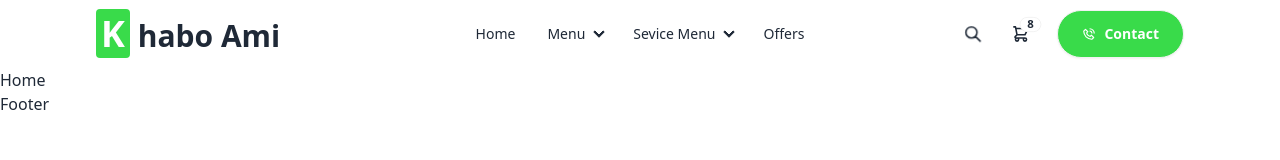
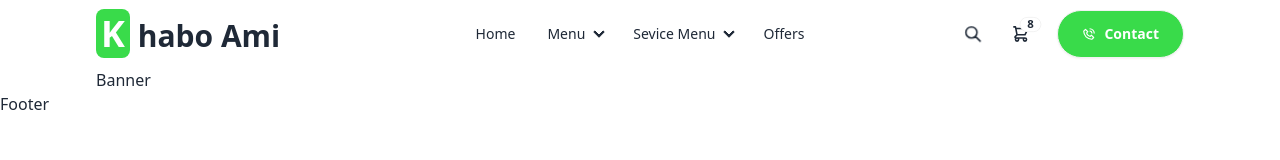
Before and after one commit to Akib-Raihan-4/Food-App-MERN, a React (Vite) app in the folder khabo-ami/: page / in a window 1280 px wide. Shown: the top 160 px of the page. Built offline with nearby package versions, Linux system fonts and the light colour scheme.

Commit message:
use custom css using "@apply" on App.css

```diff
--- a/khabo-ami/src/App.css
+++ b/khabo-ami/src/App.css
@@ -3,3 +3,7 @@
 /* body{
   font-family: 'Inter',sans-serif;
 } */
+
+.section-container{
+  @apply max-w-screen-2xl container mx-auto xl:px-24 px-4;
+}
--- /dev/null
+++ b/khabo-ami/src/components/Banner.jsx
@@ -0,0 +1,11 @@
+import React from 'react'
+
+const Banner = () => {
+  return (
+    <div className='section-container'>
+      Banner
+    </div>
+  )
+}
+
+export default Banner
--- a/khabo-ami/src/components/Navbar.jsx
+++ b/khabo-ami/src/components/Navbar.jsx
@@ -75,7 +75,7 @@ const Navbar = () => {
           </div>
           <a href="/">
             {/* <img src={logo} alt="" className="h-[5em] w-[6em]" /> */}
-            <span className="text-white font-extrabold bg-green px-[5px]  rounded text-2xl  lg:text-4xl">K</span>
+            <span className="text-white font-extrabold bg-green px-[5px]  rounded-lg text-2xl  lg:text-4xl">K</span>
             <span className="font-extrabold text-xl lg:text-3xl"> habo Ami</span>
           </a>
         </div>
--- a/khabo-ami/src/layout/Main.jsx
+++ b/khabo-ami/src/layout/Main.jsx
@@ -1,6 +1,7 @@
 import React from 'react'
 import { Outlet } from 'react-router-dom'
 import Navbar from '../components/Navbar'
+import '../App.css';
 
 const Main = () => {
   return (
--- a/khabo-ami/src/pages/home/Home.jsx
+++ b/khabo-ami/src/pages/home/Home.jsx
@@ -1,9 +1,10 @@
 import React from 'react'
+import Banner from '../../components/Banner'
 
 const Home = () => {
   return (
     <div>
-      Home
+      <Banner/>
     </div>
   )
 }
```
